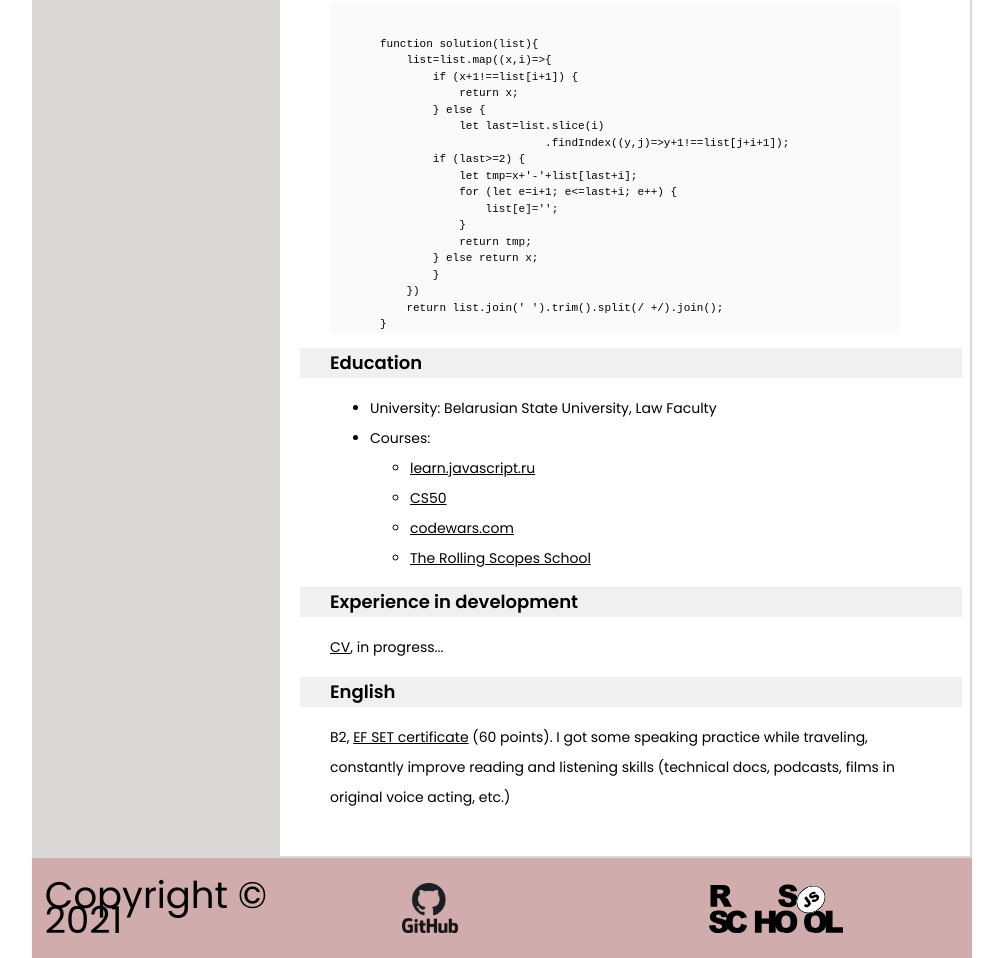
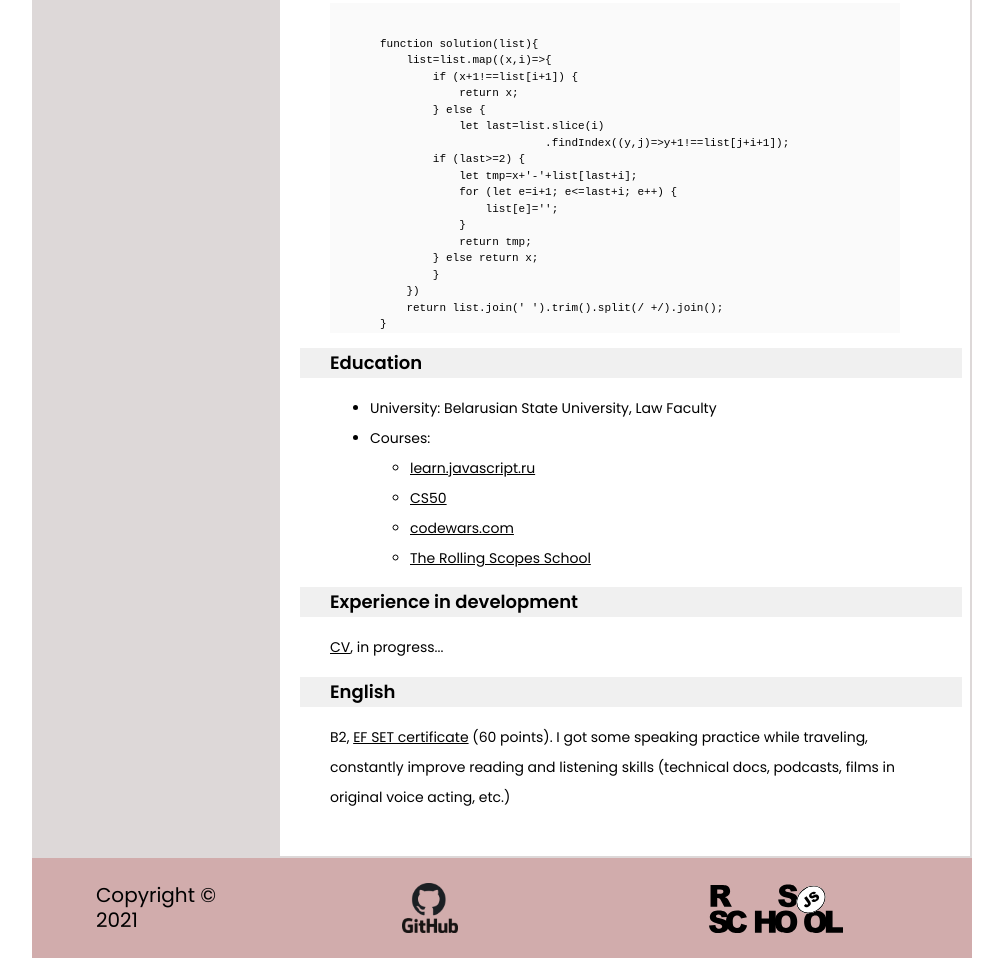
Before and after one commit to MaximOmelchuk/rsschool-cv, a plain HTML site: page index.html in a window 1280 px wide. Shown: the part 887-1845 px from the top of the page, without its empty margins (138-1141 px from the left). Drawn offline with Linux system fonts and the light colour scheme.

Commit message:
fix: change font-size in footer

```diff
--- a/index.html
+++ b/index.html
@@ -111,7 +111,7 @@ function solution(list){
     </main>
 
     <footer>
-        <div style="font-size: 37px; line-height: 25px; width: 248px;">Copyright &#169; <br> 2021</div>
+        <div style="font-size: 20px; line-height: 25px; width: 248px;">Copyright &#169; <br> 2021</div>
         <a href="https://github.com/MaximOmelchuk/"><div style="width: 300px;"><img src="GH.png" alt="GitHub" style="height: 50px;"></div></a>
         <a href="https://rs.school/js/"><div style="width: 392px;"><img src="rs_school_js.svg" alt="GitHub" style="height: 50px;"></div></a>
 
```
